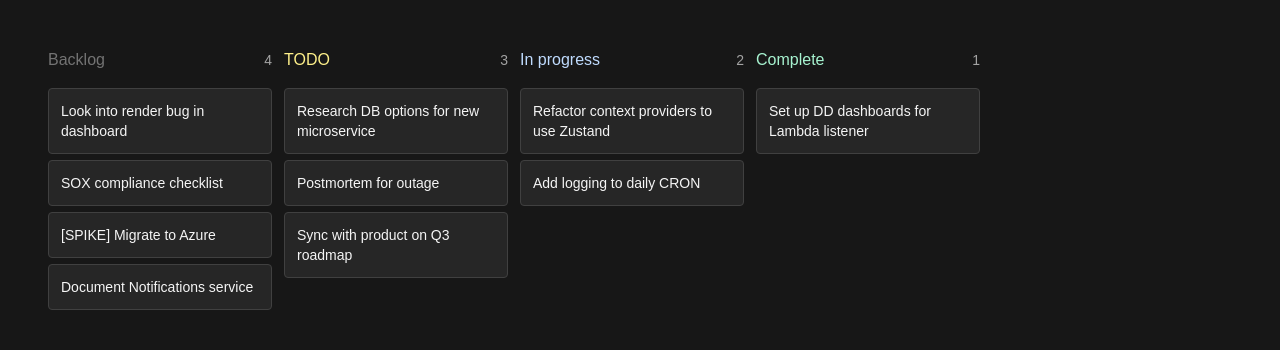
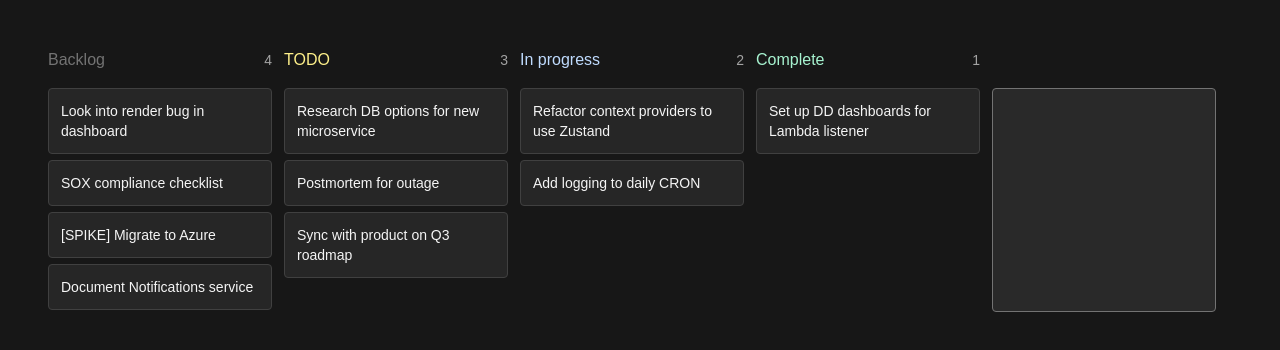
Before and after one commit to Arya-P05/Kanban, a Next.js app in the folder kanban/: page / in a window 1280 px wide. Shown: the top 350 px of the page. Built offline with nearby package versions, Linux system fonts and the light colour scheme.

Commit message:
gonna be delete

```diff
--- a/kanban/app/page.tsx
+++ b/kanban/app/page.tsx
@@ -42,6 +42,8 @@
         cards={cards}
         setCards={setCards}
       />
+
+      <BurnBarrel setCards={setCards} />
     </div>
   );
 };
@@ -125,6 +127,24 @@
   );
 };
 
+const BurnBarrel = ({
+  setCards,
+}: {
+  setCards: React.Dispatch<React.SetStateAction<Card[]>>;
+}) => {
+  const [active, setActive] = useState(false);
+
+  return (
+    <div
+      className={`mt-10 grid h-56 w-56 shrink-0 place-content-center rounded border text-3xl ${
+        active
+          ? "border-red-800 bg-red-800/20 text-red-500"
+          : "border-neutral-500 bg-neutral-500/20 text-neutral-500"
+      }`}
+    ></div>
+  );
+};
+
 export default Kanban;
 
 const DEFAULT_CARDS = [
```
